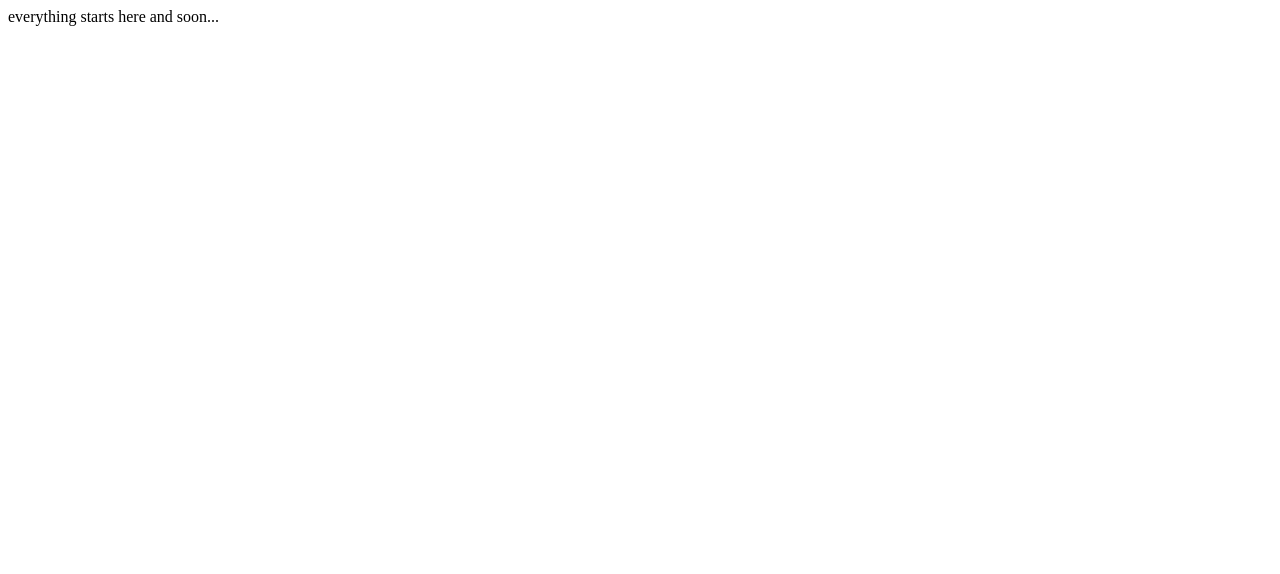
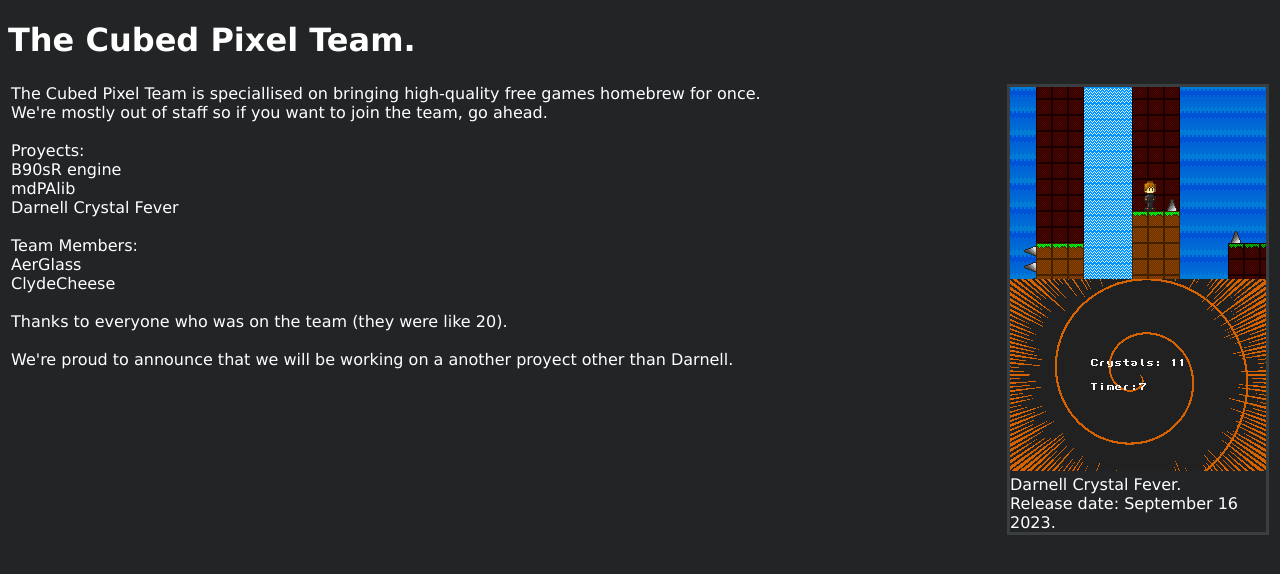
Before and after one commit to CubedPixelTeam/cubedpixel.github.io, a plain HTML site: page index.html in a window 1280 px wide. Drawn offline with Linux system fonts and the light colour scheme.

Commit message:
update the website for once

```diff
--- a/index.html
+++ b/index.html
@@ -1 +1,39 @@
-everything starts here and soon...
+ <!DOCTYPE html>
+<html>
+    <head>
+        <link rel="stylesheet" href="style.css">
+        <title>Cubed Pixel Team Website</title>
+    </head>
+    <body>
+        <h1>The Cubed Pixel Team.</h1>
+        <table><tr ><td style="width:100%;" valign="top">
+        The Cubed Pixel Team is speciallised on bringing high-quality free games homebrew for once.<br>
+        We're mostly out of staff so if you want to join the team, go ahead.<br><br>
+
+        Proyects:<br>
+        B90sR engine<br>
+        mdPAlib<br>
+        Darnell Crystal Fever<br><br>
+
+        Team Members:<br>
+        AerGlass<br>
+        ClydeCheese<br><br>
+
+        Thanks to everyone who was on the team (they were like 20).<br><br>
+
+        We're proud to announce that we will be working on a another proyect other than Darnell.<br>
+
+    </td>
+<td>
+    <div class="side_game">
+            <img  src="images/darnell.png" alt="Darnell Crystal Fever Screenshot" width="256" height="384"><br>
+            Darnell Crystal Fever.<br>
+            Release date: September 16 2023.<br>
+        </td>
+        </div>
+    </tr>
+    </table>
+
+
+    </body>
+</html>
--- /dev/null
+++ b/style.css
@@ -0,0 +1,14 @@
+body{
+    color: white;
+    background-color: #222426;
+    font-family: verdana, sans-serif;
+}
+.side_game{
+    background-color: #222426;
+    border-style:solid;
+    border-color:#393e40;
+    border-width:3px;
+    color: white;
+    margin-left: auto;
+    margin-right: auto;
+}
```
Also changed, not shown: images/darnell.png (added).
